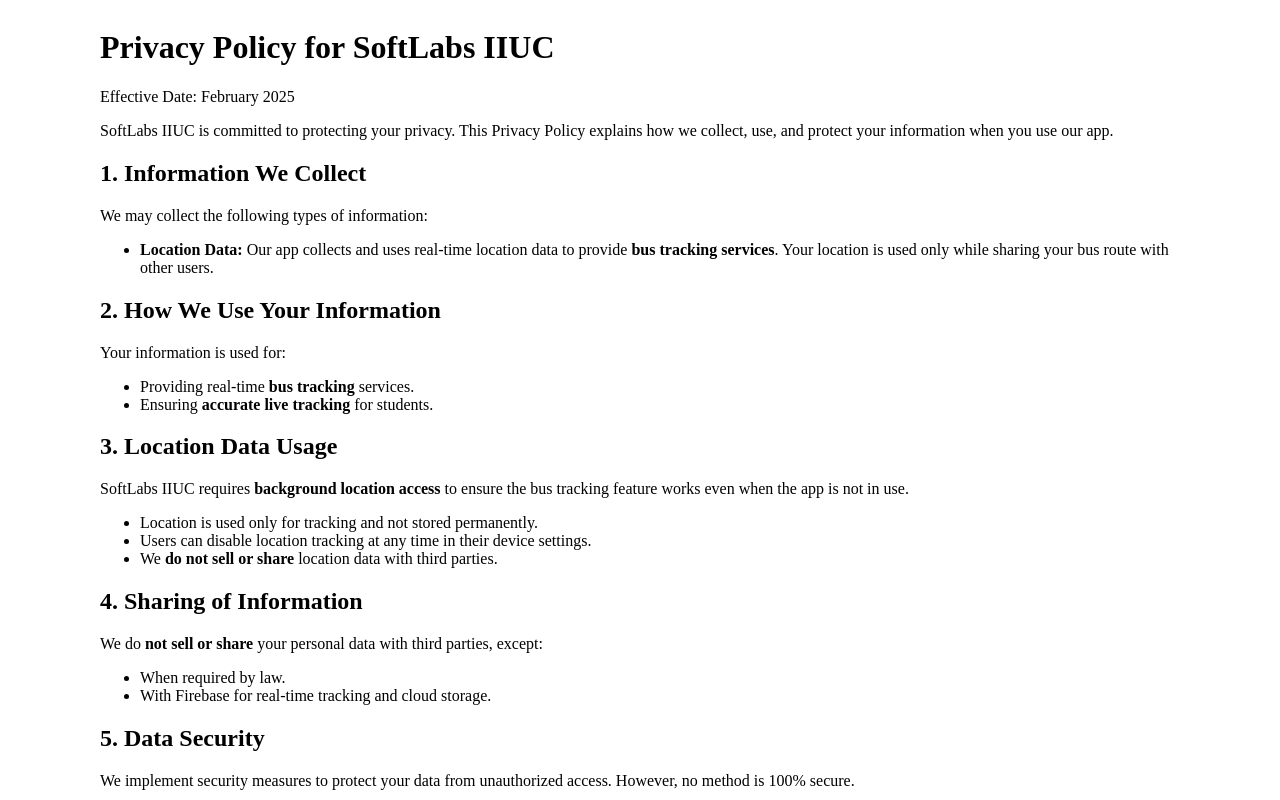
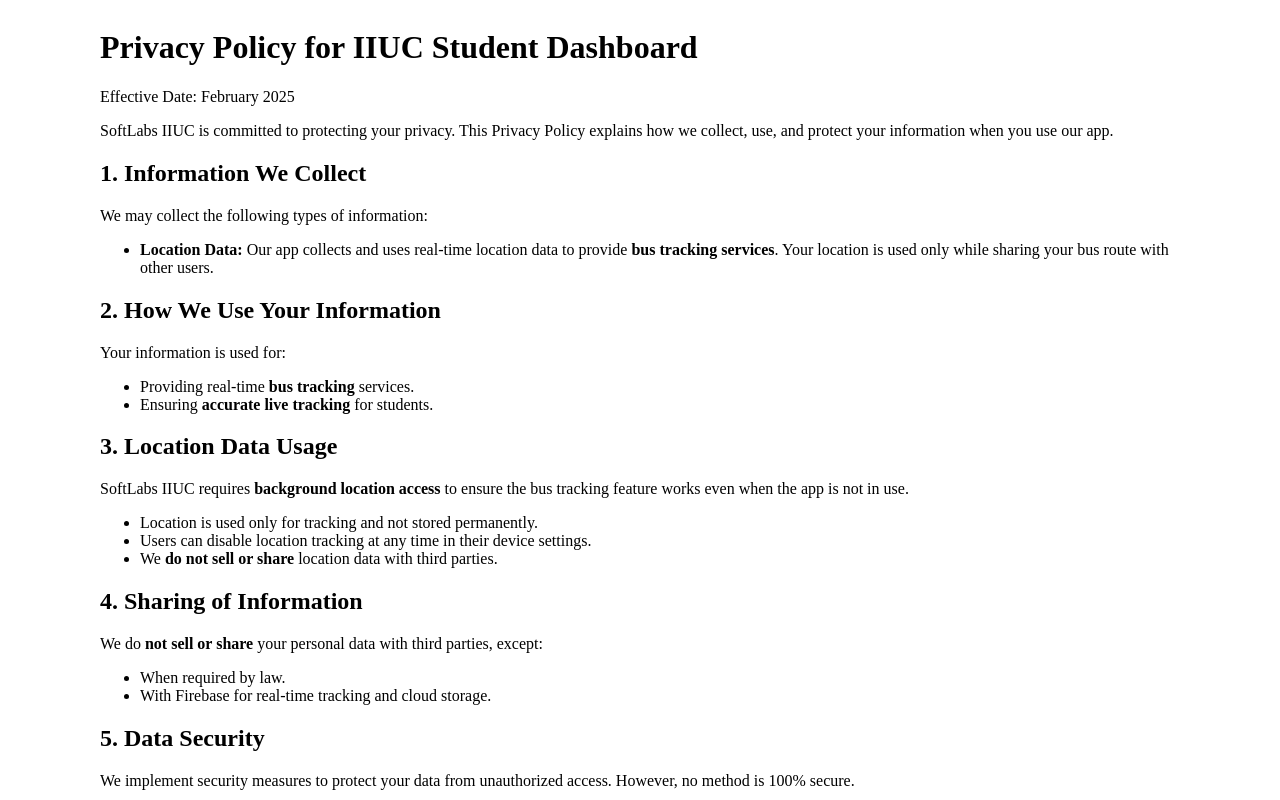
Before and after one commit to jaberamin9/Privacy-Policy-for-Soft.Labs-IIUC-App, a plain HTML site: page index.html in a window 1280 px wide. Shown: the top 800 px of the page. Drawn offline with Linux system fonts and the light colour scheme.

Commit message:
Update index.html

```diff
--- a/index.html
+++ b/index.html
@@ -4,12 +4,12 @@
 <head>
     <meta charset="UTF-8">
     <meta name="viewport" content="width=device-width, initial-scale=1.0">
-    <title>Privacy Policy - SoftLabs IIUC</title>
+    <title>Privacy Policy - IIUC Student Dashboard</title>
 </head>
 
 <body style="display: flex;justify-content: center;">
     <div style="max-width: 1080px;">
-        <h1>Privacy Policy for SoftLabs IIUC</h1>
+        <h1>Privacy Policy for IIUC Student Dashboard</h1>
         <p>Effective Date: February 2025</p>
 
         <p>SoftLabs IIUC is committed to protecting your privacy. This Privacy Policy explains how we collect, use, and
```
